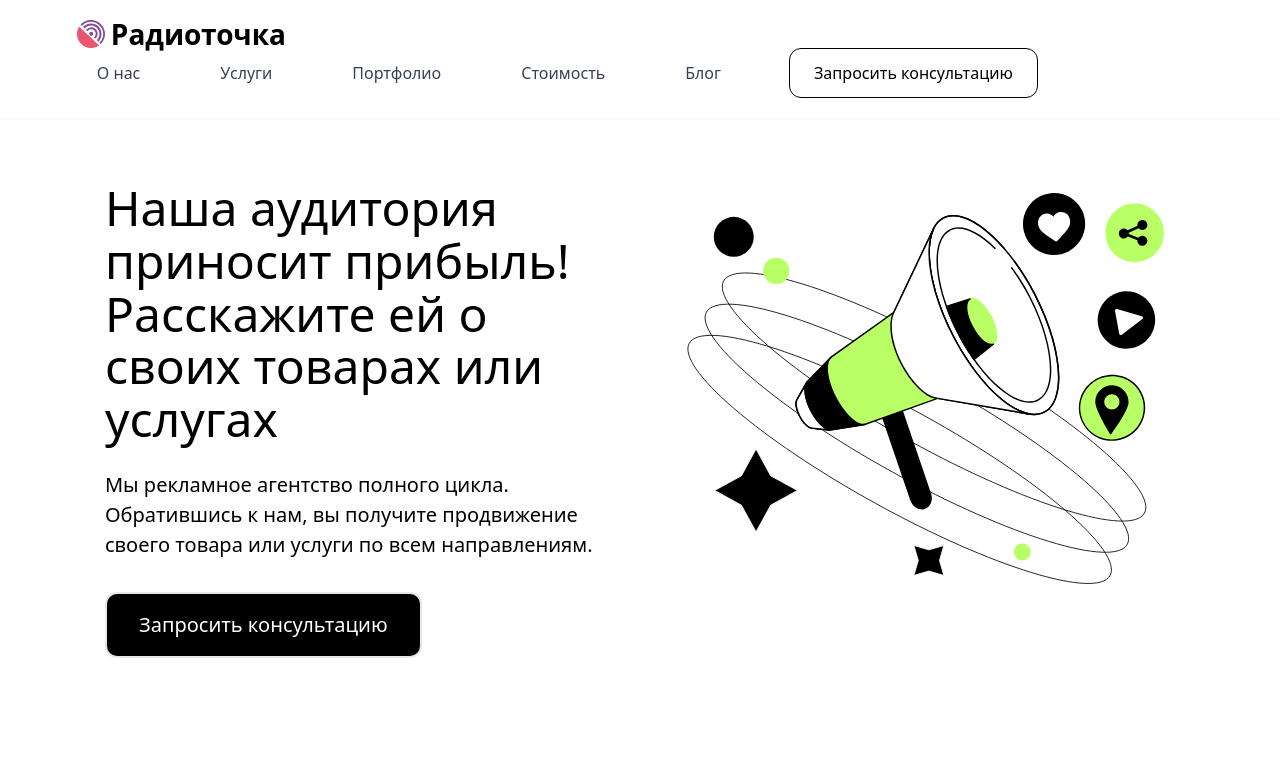
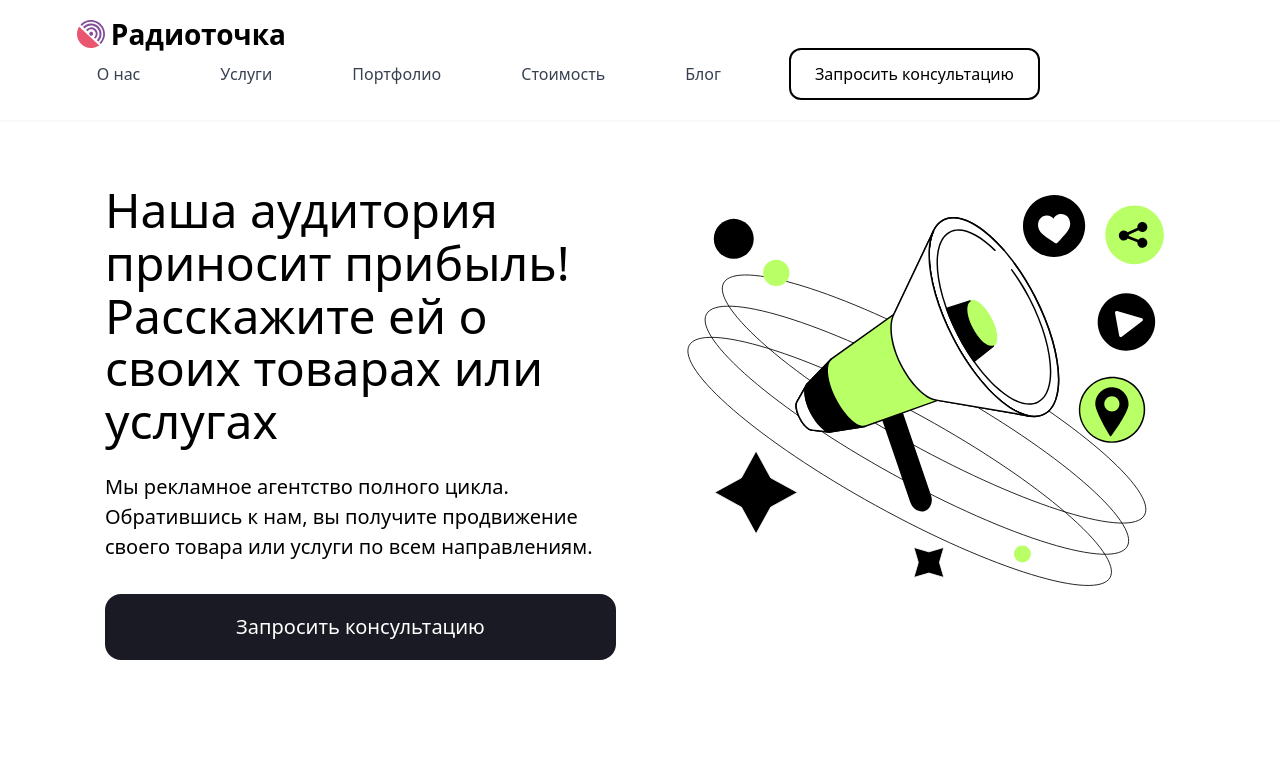
Before and after one commit to heayr/pet-b-fm, a Next.js app: page / in a window 1280 px wide. Shown: the top 784 px of the page. Built offline with nearby package versions, Linux system fonts and the light colour scheme; no server answers.

Commit message:
reusable button + anti drug protection

```diff
--- /dev/null
+++ b/app/components/Button.tsx
@@ -0,0 +1,159 @@
+"use client";
+
+import Link from "next/link";
+import { forwardRef } from "react";
+
+interface ButtonProps {
+  children: React.ReactNode;
+  /** если передан — компонент работает как Link (Next.js) */
+  href?: string;
+  /** если true — всегда button, даже если href передан */
+  asButton?: boolean;
+  /** тип для form button */
+  type?: "button" | "submit" | "reset";
+  /** визуальный вариант */
+  variant?: "primary" | "secondary" | "outline" | "ghost";
+  /** размер: sm | md | lg | fluid (fluid использует clamp-значения) */
+  size?: "sm" | "md" | "lg" | "fluid";
+  /** disabled-состояние */
+  disabled?: boolean;
+  /** показать спиннер загрузки */
+  loading?: boolean;
+  /** обработчик клика */
+  onClick?: (e: React.MouseEvent) => void;
+  /** дополнительные классы поверх базовых */
+  className?: string;
+  /** aria-label для доступности */
+  ariaLabel?: string;
+}
+
+const variantStyles: Record<NonNullable<ButtonProps["variant"]>, string> = {
+  primary:
+    "bg-dark text-white border-2 border-dark hover:bg-default-lime hover:text-black hover:border-default-lime",
+  secondary:
+    "bg-default-lime text-black border-2 border-default-lime hover:bg-black hover:text-white hover:border-black",
+  outline:
+    "bg-transparent text-black border-2 border-black hover:bg-default-lime hover:border-default-lime hover:text-black",
+  ghost:
+    "bg-transparent text-black border-2 border-transparent hover:bg-default-lime hover:text-black",
+};
+
+const sizeStyles: Record<NonNullable<ButtonProps["size"]>, string> = {
+  sm: "px-4 py-2 text-fluid-sm rounded-lg",
+  md: "px-6 py-3 text-fluid-base rounded-xl",
+  lg: "px-8 py-4 text-fluid-lg rounded-2xl",
+  fluid: "px-fluid-btn-x py-fluid-btn-y text-fluid-base rounded-xl",
+};
+
+const disabledStyles = "opacity-50 cursor-not-allowed pointer-events-none";
+const loadingStyles = "cursor-wait";
+
+/** Простой SVG-спиннер */
+function Spinner({ className }: { className?: string }) {
+  return (
+    <svg
+      className={`animate-spin h-5 w-5 ${className ?? ""}`}
+      xmlns="http://www.w3.org/2000/svg"
+      fill="none"
+      viewBox="0 0 24 24"
+    >
+      <circle
+        className="opacity-25"
+        cx="12"
+        cy="12"
+        r="10"
+        stroke="currentColor"
+        strokeWidth="4"
+      />
+      <path
+        className="opacity-75"
+        fill="currentColor"
+        d="M4 12a8 8 0 018-8V0C5.373 0 0 5.373 0 12h4z"
+      />
+    </svg>
+  );
+}
+
+const Button = forwardRef<HTMLButtonElement | HTMLAnchorElement, ButtonProps>(
+  (
+    {
+      children,
+      href,
+      asButton = false,
+      type = "button",
+      variant = "primary",
+      size = "md",
+      disabled = false,
+      loading = false,
+      onClick,
+      className = "",
+      ariaLabel,
+    },
+    ref,
+  ) => {
+    const baseClasses = [
+      "flex items-center justify-center gap-2",
+      "font-medium",
+      "transition-all duration-300 ease-in-out",
+      "focus-visible:outline-none focus-visible:ring-2 focus-visible:ring-default-lime focus-visible:ring-offset-2",
+      "active:scale-[0.97]",
+      variantStyles[variant],
+      sizeStyles[size],
+      disabled || loading ? disabledStyles : "",
+      loading ? loadingStyles : "",
+      className,
+    ]
+      .filter(Boolean)
+      .join(" ");
+
+    // Режим ссылки (Next.js Link)
+    if (href && !asButton) {
+      return (
+        <Link
+          href={disabled ? "#" : href}
+          ref={ref as React.Ref<HTMLAnchorElement>}
+          className={baseClasses}
+          aria-label={ariaLabel}
+          aria-disabled={disabled || undefined}
+          tabIndex={disabled ? -1 : undefined}
+          onClick={(e) => {
+            if (disabled || loading) {
+              e.preventDefault();
+              return;
+            }
+            onClick?.(e as unknown as React.MouseEvent);
+          }}
+        >
+          {loading && <Spinner />}
+          {children}
+        </Link>
+      );
+    }
+
+    // Режим обычной кнопки
+    return (
+      <button
+        ref={ref as React.Ref<HTMLButtonElement>}
+        type={type}
+        disabled={disabled || loading}
+        className={baseClasses}
+        aria-label={ariaLabel}
+        aria-busy={loading || undefined}
+        onClick={(e) => {
+          if (disabled || loading) {
+            e.preventDefault();
+            return;
+          }
+          onClick?.(e);
+        }}
+      >
+        {loading && <Spinner />}
+        {children}
+      </button>
+    );
+  },
+);
+
+Button.displayName = "Button";
+
+export default Button;
--- a/app/components/MainSection.tsx
+++ b/app/components/MainSection.tsx
@@ -1,5 +1,5 @@
-import Link from "next/link";
 import Image from "next/image";
+import Button from "./Button";
 
 export default function MainSection() {
   return (
@@ -15,12 +15,9 @@ export default function MainSection() {
             Мы рекламное агентство полного цикла. Обратившись к нам, вы получите
             продвижение своего товара или услуги по всем направлениям.
           </p>
-          <Link
-            href="#consultation"
-            className="inline-block text-white bg-black border-solid border-2 text-fluid-lg px-fluid-container py-4 rounded-xl transition duration-300 hover:bg-default-lime hover:text-black hover:border-default-lime"
-          >
+          <Button href="#consultation" variant="primary" size="lg">
             Запросить консультацию
-          </Link>
+          </Button>
         </div>
 
         {/* Иллюстрация */}
--- a/app/components/Navbar.tsx
+++ b/app/components/Navbar.tsx
@@ -3,6 +3,7 @@
 import Link from "next/link";
 import Image from "next/image";
 import { useState } from "react";
+import Button from "./Button";
 
 const navLinks = [
   { label: "О нас", href: "/" },
@@ -84,12 +85,14 @@ export default function Navbar() {
             ))}
           </ul>
 
-          <Link
+          <Button
             href="#consultation"
-            className="mt-fluid-nav-mt-btn block rounded-xl border border-black px-fluid-nav-btn-x py-fluid-nav-btn-y text-center text-fluid-base font-medium text-black transition-colors hover:border-default-lime hover:bg-default-lime sm:mt-0 sm:ml-fluid-nav-gap-menu"
+            variant="outline"
+            size="fluid"
+            className="mt-fluid-nav-mt-btn block w-full text-center px-fluid-nav-btn-x py-fluid-nav-btn-y sm:w-auto sm:mt-0 sm:ml-fluid-nav-gap-menu"
           >
             Запросить консультацию
-          </Link>
+          </Button>
         </div>
       </div>
     </nav>
--- a/app/globals.css
+++ b/app/globals.css
@@ -1,3 +1,22 @@
 @tailwind base;
 @tailwind components;
 @tailwind utilities;
+
+/* Глобально отключаем перетаскивание изображений */
+img {
+  -webkit-user-drag: none;
+  -khtml-user-drag: none;
+  -moz-user-drag: none;
+  -o-user-drag: none;
+  user-drag: none;
+}
+
+/* Отключаем выделение текста на интерактивных элементах,
+   чтобы предотвратить случайное перетаскивание при клике */
+button,
+[role="button"],
+input[type="submit"],
+input[type="reset"] {
+  user-select: none;
+  -webkit-user-select: none;
+}
--- a/tailwind.config.ts
+++ b/tailwind.config.ts
@@ -41,6 +41,11 @@ const config: Config = {
         "fluid-section-gap": "clamp(1.5rem, 4vw, 3rem)",
         "fluid-cards-gap": "clamp(1rem, 2vw, 2.5rem)",
         "fluid-form-gap": "clamp(1.5rem, 3vw, 3rem)",
+        // Button-specific (универсальные, не только для nav)
+        "fluid-btn-x": "clamp(1rem, 2.5vw, 1.5rem)",
+        "fluid-btn-y": "clamp(0.5rem, 1.5vw, 0.75rem)",
+        "fluid-btn-lg-x": "clamp(1.25rem, 3vw, 2rem)",
+        "fluid-btn-lg-y": "clamp(0.75rem, 2vw, 1rem)",
       },
       maxWidth: {
         container: "clamp(320px, 88%, 1200px)",
```
